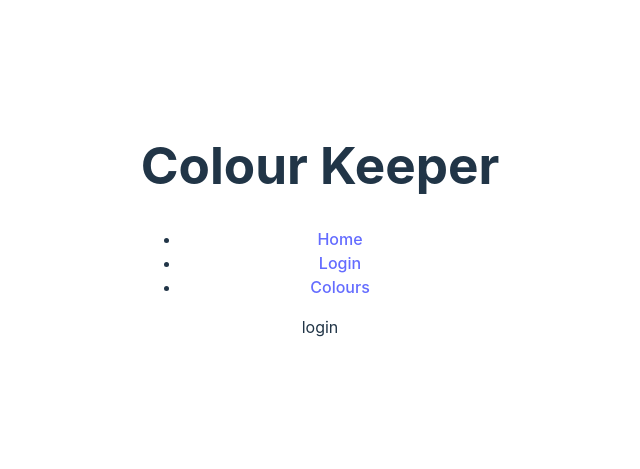
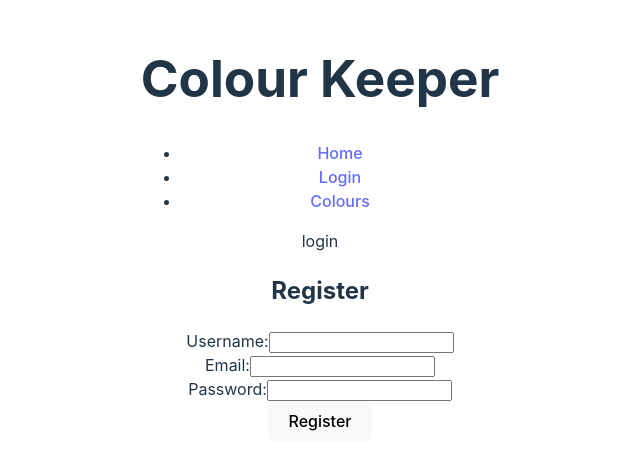
Before and after one commit to jessworks/colour-keeper, a React (Vite) app in the folder frontend/: page /login in a window 1280 px wide. Shown: the part 171-640 px from the top of the page, without its empty margins (320-960 px from the left). Built offline with nearby package versions, Linux system fonts and the light colour scheme; no server answers.

Commit message:
feat: supabase setup, register user

```diff
--- a/frontend/package.json
+++ b/frontend/package.json
@@ -10,6 +10,7 @@
     "preview": "vite preview"
   },
   "dependencies": {
+    "@supabase/supabase-js": "^2.47.13",
     "react": "^18.3.1",
     "react-dom": "^18.3.1",
     "react-router-dom": "^7.1.1"
--- /dev/null
+++ b/frontend/src/components/Authentication/Register.tsx
@@ -0,0 +1,82 @@
+import React, { useState } from 'react';
+import { IUser } from '../../models/IUser';
+import { registerUser } from '../../services/supabaseClient';
+
+
+const Register = () => {
+  const [username, setUsername] = useState<string>('');
+  const [email, setEmail] = useState<string>('');
+  const [password, setPassword] = useState<string>('');
+  const [success, setSuccess] = useState<string>('');
+  const [error, setError] = useState<string>('');
+
+  const [user, setUser] = useState<IUser | null>(null);
+
+  // Handle form submission
+  const handleSubmit = async (e: React.FormEvent) => {
+    e.preventDefault();
+    setSuccess('');
+    setError('');
+
+    try {
+        const registeredUser = await registerUser(username, email, password);
+        setUser(registeredUser);  // Store the user object in the state
+        setSuccess('Registration successful!');
+      } catch (err) {
+        console.error(err);
+        setError((err as Error).message);
+    }
+  };
+
+
+  return (
+    <div>
+      <h2>Register</h2>
+      <form onSubmit={handleSubmit}>
+      <div>
+          <label htmlFor="username">Username:</label>
+          <input
+            type="text"
+            id="username"
+            value={username}
+            onChange={(e) => setUsername(e.target.value)}
+            required
+          />
+        </div>
+
+        <div>
+          <label htmlFor="email">Email:</label>
+          <input
+            type="email"
+            id="email"
+            value={email}
+            onChange={(e) => setEmail(e.target.value)}
+            required
+          />
+        </div>
+
+        <div>
+          <label htmlFor="password">Password:</label>
+          <input
+            type="password"
+            id="password"
+            value={password}
+            onChange={(e) => setPassword(e.target.value)}
+            required
+          />
+        </div>
+
+        <button type="submit">Register</button>
+      </form>
+
+      {error && <div style={{ color: 'red' }}>{error}</div>}
+      {success && <div style={{ color: 'green' }}>{success}</div>}
+
+      {/* Display the welcome message if user is registered */}
+      {user && <div>Welcome, {user.username}!</div>}
+
+    </div>
+  );
+};
+
+export default Register;
--- a/frontend/src/components/Welcome.tsx
+++ b/frontend/src/components/Welcome.tsx
@@ -1,7 +1,11 @@
 export const WelcomeMsg = () => {
     return (
         <>
-            <p>Welcome message presenting the app. Encourage to login and save colours</p>
+            <p>Colour Keeper helps you keep track of your art supplies. Add some colours, filter and sort them to find what you are looking for.</p>
+            <p>Colour Keeper is a small project where you, for now, can log your colours. Future expansions of the app will open up for logging other kinds of art supplies as well.</p>
+            <button>login</button>
+            <button>add colours</button>
+            <button>logout</button>
         </>
     )
 }
--- /dev/null
+++ b/frontend/src/models/IUser.ts
@@ -0,0 +1,6 @@
+export interface IUser{
+    id: string;
+    username: string;
+    email: string;
+    password: string;
+}
--- a/frontend/src/pages/Login.tsx
+++ b/frontend/src/pages/Login.tsx
@@ -1,9 +1,10 @@
-
+import Register  from '../components/Authentication/Register';
 
 export const Login = () => {
     return (
         <>
             <p>login</p>
+            <Register />
         </>
     )
 }
--- /dev/null
+++ b/frontend/src/services/supabaseClient.ts
@@ -0,0 +1,83 @@
+import { createClient } from '@supabase/supabase-js';
+import { IUser } from '../models/IUser';
+
+
+// Use environment variables for Supabase configuration
+const supabaseUrl = import.meta.env.VITE_SUPABASE_URL;
+const supabaseKey = import.meta.env.VITE_SUPABASE_KEY;
+export const supabase = createClient(supabaseUrl, supabaseKey);
+
+/*
+export const registerUser = async (
+  username: string,
+  email: string,
+  password: string
+): Promise<IUser> => {
+
+ // Step 1: Sign up the user with Supabase Authentication
+  const { data, error } = await supabase.auth.signUp({
+    email,
+    password,
+  });
+
+  if (error) {
+    throw new Error(error.message); //handle signup error
+  }
+
+
+  // Return the mapped IUser object
+  if (data.user) {
+    return {
+      id: data.user.id,
+      username,
+      email,
+      password, // Avoid storing raw passwords like this in production!
+      };
+    }
+
+  throw new Error('User registration failed.');
+};
+*/
+
+export const registerUser = async (
+  username: string,
+  email: string,
+  password: string
+): Promise<IUser> => {
+  // Step 1: Sign up the user with Supabase Authentication
+  const { data: authData, error: authError } = await supabase.auth.signUp({
+    email,
+    password,
+  });
+
+  if (authError) {
+    throw new Error(authError.message);
+  }
+
+  // Step 2: Insert user details into the `users` table
+  if (authData.user) {
+    const { id: userId } = authData.user; // Extract user_id from the auth response
+
+    const { error: dbError } = await supabase.from('users').insert([
+      {
+        user_id: userId, // Use the same user_id from Supabase Auth
+        username,
+        email,
+      },
+    ]);
+
+    if (dbError) {
+      throw new Error(dbError.message);
+    }
+
+    // Return the IUser object
+    return {
+      id: userId,
+      username,
+      email,
+      password, // Avoid exposing the password in production!
+    };
+  }
+
+  throw new Error('User registration failed.');
+};
```
Also changed, not shown: frontend/src/components/Authentication/Login.tsx (added), 2 other files (tests, documents, lock files or other folders).
